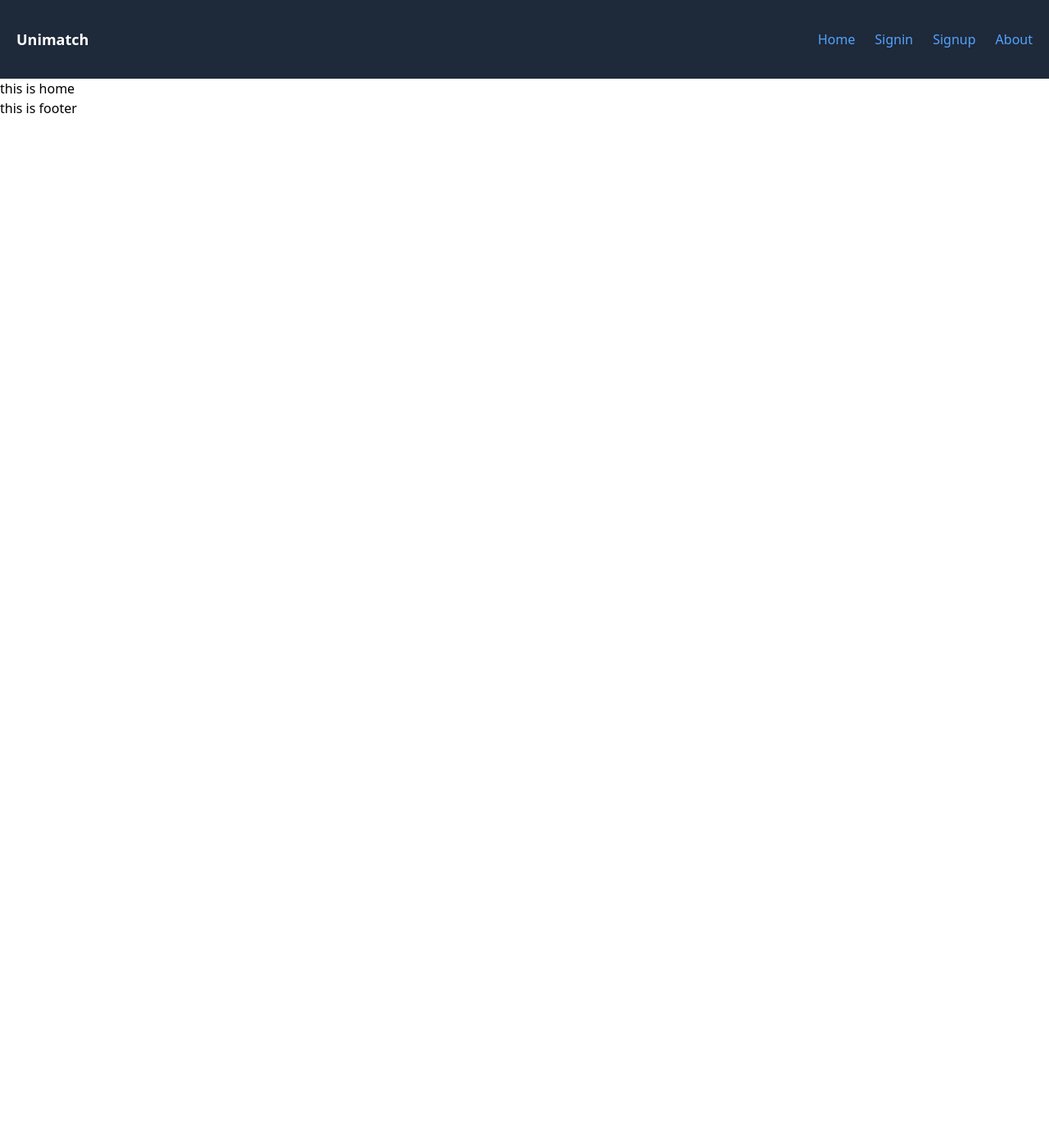
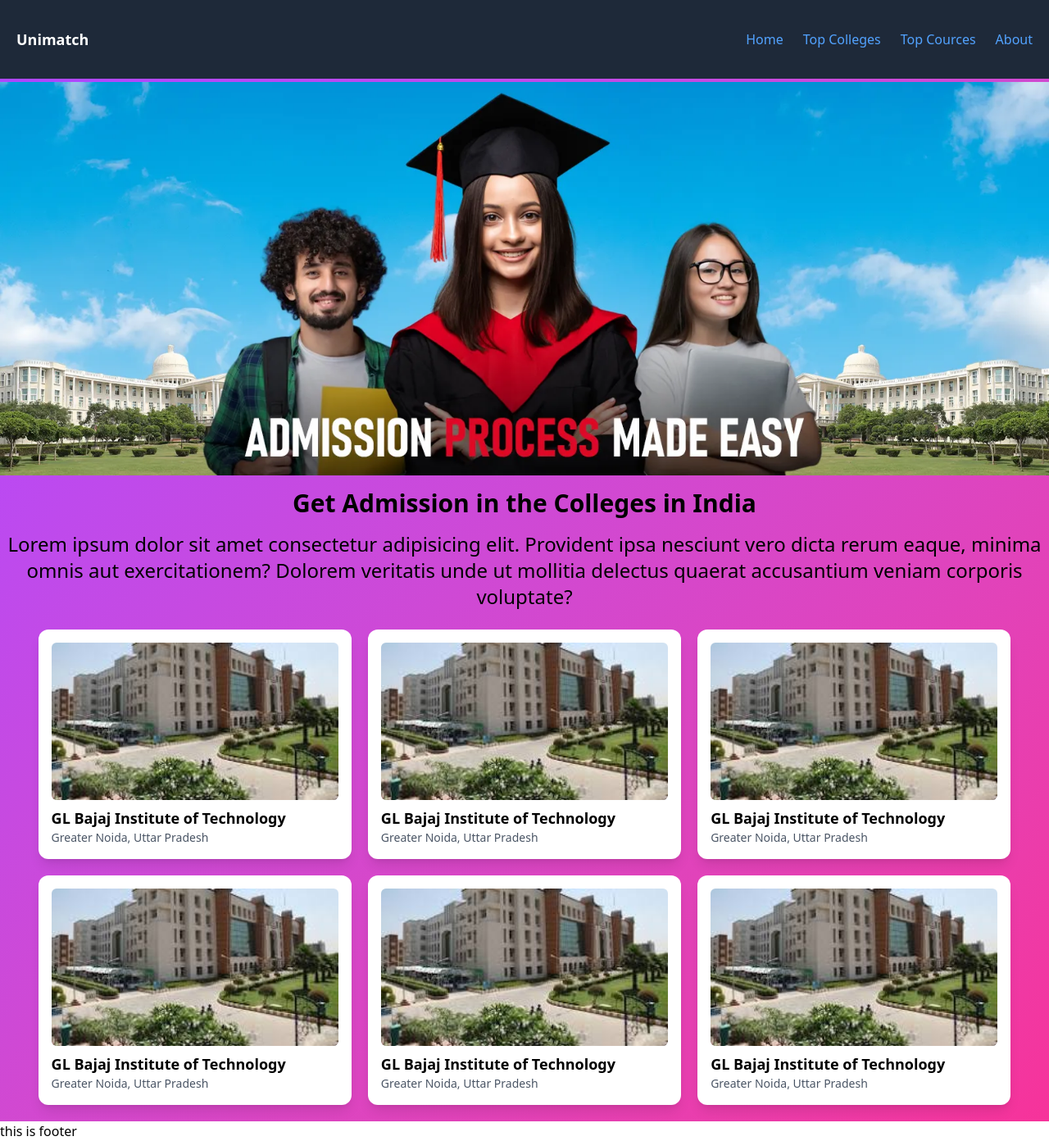
Before and after one commit to Anike567/unimath, a React (Vite) app: page / in a window 1280 px wide. Shown: the whole page at 82% size. Before the commit the page ends 800 px from the top, so only its background shows below. Built offline with nearby package versions, Linux system fonts and the light colour scheme.

Commit message:
designed a bit of home page

```diff
--- a/src/App.jsx
+++ b/src/App.jsx
@@ -2,7 +2,7 @@ import { Route, Routes } from "react-router-dom";
 import "./App.css";
 import Layout from "./components/Layout";
 import About from "./components/About";
-import Home from "./components/Home";
+import Home from "./screen/Home";
 import Signin from "./screen/Signin";
 import Signup from "./screen/Signup";
 
--- /dev/null
+++ b/src/components/Card.jsx
@@ -0,0 +1,18 @@
+export default function Cart(props) {
+  return (
+    <div className="w-full max-w-sm bg-white shadow-lg rounded-xl p-4 flex flex-col space-y-2">
+      <div className="w-full h-48 overflow-hidden rounded-md">
+        <img
+          src={props.image}
+          alt="college"
+          className="w-full h-full object-cover"
+        />
+      </div>
+
+      <div>
+        <h1 className="text-lg font-semibold">{props.collegeName}</h1>
+        <p className="text-sm text-gray-600">{props.collegeAddress}</p>
+      </div>
+    </div>
+  );
+}
--- a/src/components/Home.jsx
+++ /dev/null
@@ -1,3 +0,0 @@
-export default function Home() {
-  return <h1>this is home</h1>;
-}
--- a/src/components/Layout.jsx
+++ b/src/components/Layout.jsx
@@ -4,9 +4,11 @@ import { Outlet } from "react-router-dom";
 
 export default function Layout() {
   return (
-    <div>
-      <Navbar />
-      <main>
+    <div className="overflow-auto">
+      <div className="fixed top-0 left-0 w-full z-50 ">
+        <Navbar />
+      </div>
+      <main className="pt-16 overflow-y-auto mt-4">
         <Outlet />
       </main>
       <Footer />
--- a/src/components/Navbar.jsx
+++ b/src/components/Navbar.jsx
@@ -21,10 +21,10 @@ export default function Navbar() {
             Home
           </Link>
           <Link to="/signin" className="text-blue-400 hover:underline">
-            Signin
+            Top Colleges
           </Link>
           <Link to="/signup" className="text-blue-400 hover:underline">
-            Signup
+            Top Cources
           </Link>
           <Link to="/about" className="text-blue-400 hover:underline">
             About
@@ -53,14 +53,14 @@ export default function Navbar() {
             className="text-blue-400 hover:underline"
             onClick={toggleMenu}
           >
-            Signin
+            Top Colleges
           </Link>
           <Link
             to="/signup"
             className="text-blue-400 hover:underline"
             onClick={toggleMenu}
           >
-            Signup
+            Top Cources
           </Link>
           <Link
             to="/about"
--- /dev/null
+++ b/src/screen/Home.jsx
@@ -0,0 +1,74 @@
+import banner from "../assets/slider-banner.webp";
+import glBajaj from "../assets/GLBajaj.jpeg";
+import Card from "./../components/Card";
+
+export default function Home() {
+  const collegeData = [
+    {
+      image: glBajaj,
+      collegeName: "GL Bajaj Institute of Technology",
+      collegeAddress: "Greater Noida, Uttar Pradesh",
+    },
+    {
+      image: glBajaj,
+      collegeName: "GL Bajaj Institute of Technology",
+      collegeAddress: "Greater Noida, Uttar Pradesh",
+    },
+    {
+      image: glBajaj,
+      collegeName: "GL Bajaj Institute of Technology",
+      collegeAddress: "Greater Noida, Uttar Pradesh",
+    },
+    {
+      image: glBajaj,
+      collegeName: "GL Bajaj Institute of Technology",
+      collegeAddress: "Greater Noida, Uttar Pradesh",
+    },
+    {
+      image: glBajaj,
+      collegeName: "GL Bajaj Institute of Technology",
+      collegeAddress: "Greater Noida, Uttar Pradesh",
+    },
+    {
+      image: glBajaj,
+      collegeName: "GL Bajaj Institute of Technology",
+      collegeAddress: "Greater Noida, Uttar Pradesh",
+    },
+  ];
+  return (
+    <div className=" bg-gradient-to-br from-purple-500 to-pink-500 flex flex-col justify-center items-center py-5 m-auto">
+      <div>
+        <img src={banner} alt="Banner" />
+      </div>
+
+      <div id="discription" className="mt-4">
+        <div className="text-center">
+          <h3 className="text-3xl font-bold mb-2">
+            Get Admission in the Colleges in India
+          </h3>
+        </div>
+        <div className="text-center p-2">
+          <p className="text-2xl">
+            Lorem ipsum dolor sit amet consectetur adipisicing elit. Provident
+            ipsa nesciunt vero dicta rerum eaque, minima omnis aut
+            exercitationem? Dolorem veritatis unde ut mollitia delectus quaerat
+            accusantium veniam corporis voluptate?
+          </p>
+        </div>
+      </div>
+
+      <div className="mt-4 grid grid-cols-1 sm:grid-cols-2 lg:grid-cols-3 gap-5">
+        {collegeData.map((data) => {
+          return (
+            <Card
+              key={data.collegeName}
+              image={data.image}
+              collegeName={data.collegeName}
+              collegeAddress={data.collegeAddress}
+            />
+          );
+        })}
+      </div>
+    </div>
+  );
+}
```
Also changed, not shown: src/assets/GLBajaj.jpeg (added), src/assets/slider-banner.webp (added).
